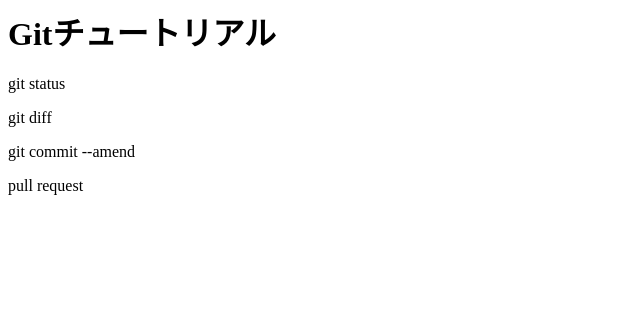
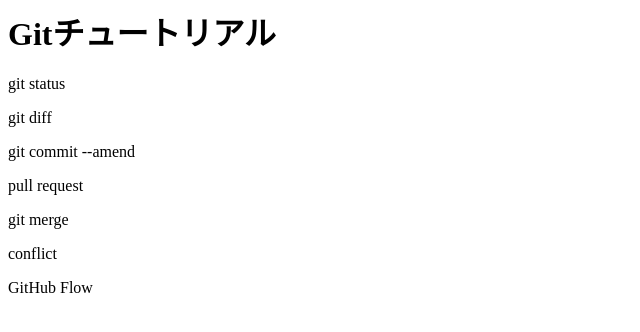
Before and after one commit to kahokawai/git_tutorial, a plain HTML site: page index.html in a window 1280 px wide. Shown: the whole page, without its empty margins (0-640 px from the left). Drawn offline with Linux system fonts and the light colour scheme.

Commit message:
GitHub Flowを追記

```diff
--- a/index.html
+++ b/index.html
@@ -3,3 +3,6 @@
 <p>git diff</p>
 <p>git commit --amend</p>
 <p>pull request</p>
+<p>git merge</p>
+<p>conflict</p>
+<p>GitHub Flow</p>
```
